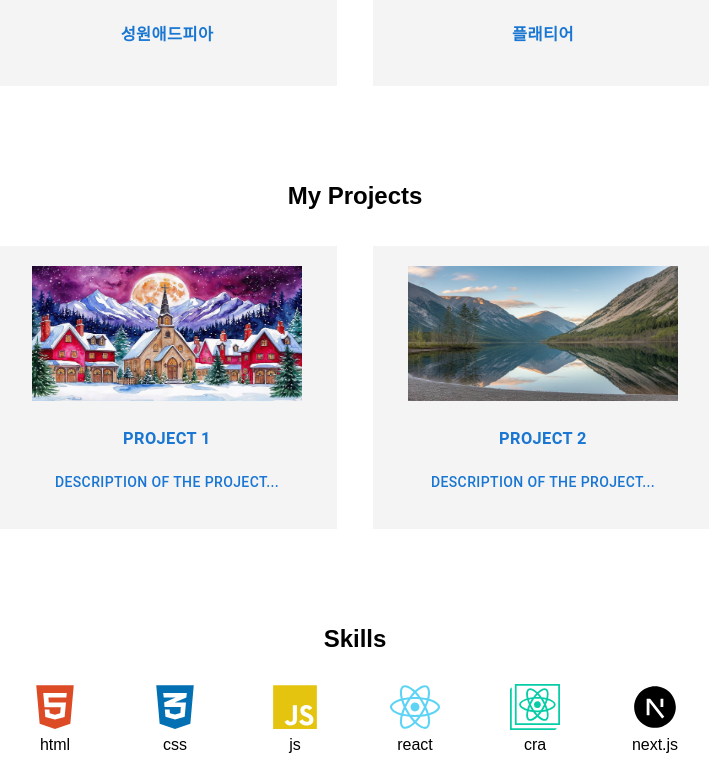
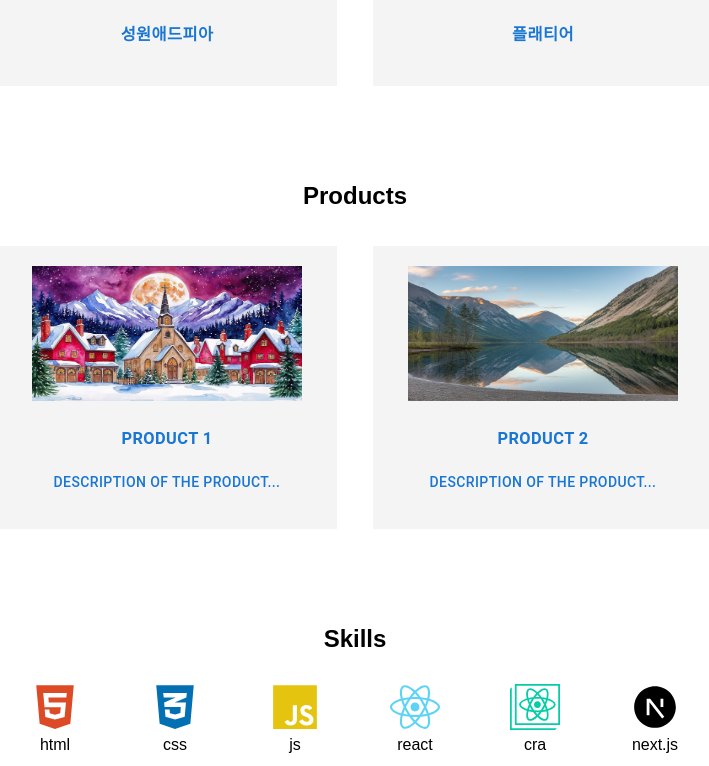
Before and after one commit to hyunji-ok/home, a React (Create React App) app: page /home/products/1 in a window 1280 px wide. Shown: the part 1294-2060 px from the top of the page, without its empty margins (285-994 px from the left). Built offline with nearby package versions, Linux system fonts and the light colour scheme.

Commit message:
feat: projects -> products로 변경

```diff
--- a/src/App.js
+++ b/src/App.js
@@ -6,7 +6,7 @@ import './App.css';
 import Home from './components/Home';
 import About from './components/About';
 import Carriers from './components/Carriers';
-import Projects from './components/Projects';
+import Products from './components/Products';
 import Skills from './components/Skills';
 // import Contact from './components/Contact';
 
@@ -19,7 +19,7 @@ function App() {
             <li><a href="#home">Home</a></li>
             <li><a href="#about">About</a></li>
             <li><a href="#carriers">Carriers</a></li>
-            <li><a href="#projects">Projects</a></li>
+            <li><a href="#products">Products</a></li>
             <li><a href="#skills">Skills</a></li>
             {/* <li><a href="#contact">Contact</a></li> */}
           </ul>
@@ -36,8 +36,8 @@ function App() {
         <section id="carriers">
           <Carriers />
         </section>
-        <section id="projects">
-          <Projects />
+        <section id="products">
+          <Products />
         </section>
         <section id="skills">
           <Skills />
--- /dev/null
+++ b/src/components/Products.js
@@ -0,0 +1,79 @@
+/** @jsxImportSource @emotion/react */
+import { css } from '@emotion/react';
+import React from 'react';
+import product1 from '../assets/images/product1_1280.jpg'
+import product2 from '../assets/images/product2_1280.jpg'
+import AlertDialog from './common/dialog';
+// import product3 from '../images/product3_1280.jpg'
+// import product4 from '../images/product4_1280.jpg'
+// import product5 from '../images/product5_1280.jpg'
+// import product6 from '../images/product6_1280.jpg'
+
+function Products() {
+  return (
+    <div className="products" css={productsStyle}>
+      <h2>Products</h2>
+      <div className="product-cards">
+        <AlertDialog>
+          <div className="card">
+            <img src={product1} alt="Product 1" />
+            <h3>Product 1</h3>
+            <p>Description of the product...</p>
+          </div>
+        </AlertDialog>
+
+        <AlertDialog>
+          <div className="card">
+            <img src={product2} alt="Product 2" />
+            <h3>Product 2</h3>
+            <p>Description of the product...</p>
+          </div>
+        </AlertDialog>
+
+        {/* <div className="card">
+          <img src={product3} alt="Product 3" />
+          <h3>Product 3</h3>
+          <p>Description of the product...</p>
+        </div>
+        <div className="card">
+          <img src={product4} alt="Product 4" />
+          <h3>Product 4</h3>
+          <p>Description of the product...</p>
+        </div>
+        <div className="card">
+          <img src={product5} alt="Product 5" />
+          <h3>Product 5</h3>
+          <p>Description of the product...</p>
+        </div>
+        <div className="card">
+          <img src={product6} alt="Product 6" />
+          <h3>Product 6</h3>
+          <p>Description of the product...</p>
+        </div> */}
+        {/* Add more cards as needed */}
+      </div>
+    </div>
+  );
+}
+
+const productsStyle = css`
+  .product-cards {
+    display: flex;
+    justify-content: center;
+    flex-wrap: wrap;
+  }
+  .card {
+    background-color: #f4f4f4;
+    margin: 10px;
+    padding: 20px;
+    width: 100%;
+    max-width: 300px;
+    & img {
+      width: 90%;
+      aspect-ratio: 2/1;
+    }
+  }
+
+`;
+
+export default Products;
--- a/src/components/Projects.js
+++ /dev/null
@@ -1,79 +0,0 @@
-/** @jsxImportSource @emotion/react */
-import { css } from '@emotion/react';
-import React from 'react';
-import project1 from '../assets/images/project1_1280.jpg'
-import project2 from '../assets/images/project2_1280.jpg'
-import AlertDialog from './common/dialog';
-// import project3 from '../images/project3_1280.jpg'
-// import project4 from '../images/project4_1280.jpg'
-// import project5 from '../images/project5_1280.jpg'
-// import project6 from '../images/project6_1280.jpg'
-
-function Projects() {
-  return (
-    <div className="projects" css={projectsStyle}>
-      <h2>My Projects</h2>
-      <div className="project-cards">
-        <AlertDialog>
-          <div className="card">
-            <img src={project1} alt="Project 1" />
-            <h3>Project 1</h3>
-            <p>Description of the project...</p>
-          </div>
-        </AlertDialog>
-
-        <AlertDialog>
-          <div className="card">
-            <img src={project2} alt="Project 2" />
-            <h3>Project 2</h3>
-            <p>Description of the project...</p>
-          </div>
-        </AlertDialog>
-
-        {/* <div className="card">
-          <img src={project3} alt="Project 3" />
-          <h3>Project 3</h3>
-          <p>Description of the project...</p>
-        </div>
-        <div className="card">
-          <img src={project4} alt="Project 4" />
-          <h3>Project 4</h3>
-          <p>Description of the project...</p>
-        </div>
-        <div className="card">
-          <img src={project5} alt="Project 5" />
-          <h3>Project 5</h3>
-          <p>Description of the project...</p>
-        </div>
-        <div className="card">
-          <img src={project6} alt="Project 6" />
-          <h3>Project 6</h3>
-          <p>Description of the project...</p>
-        </div> */}
-        {/* Add more cards as needed */}
-      </div>
-    </div>
-  );
-}
-
-const projectsStyle = css`
-  .project-cards {
-    display: flex;
-    justify-content: center;
-    flex-wrap: wrap;
-  }
-  .card {
-    background-color: #f4f4f4;
-    margin: 10px;
-    padding: 20px;
-    width: 100%;
-    max-width: 300px;
-    & img {
-      width: 90%;
-      aspect-ratio: 2/1;
-    }
-  }
-
-`;
-
-export default Projects;
```
Also changed, not shown: src/assets/images/product1_1280.jpg (renamed from src/assets/images/project1_1280.jpg), src/assets/images/product2_1280.jpg (renamed from src/assets/images/project2_1280.jpg).
